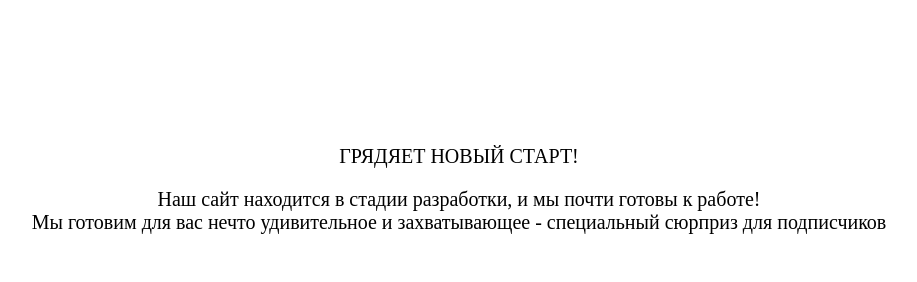
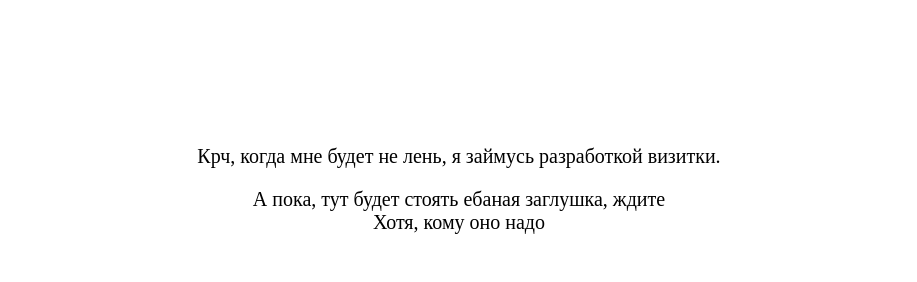
Before and after one commit to llyxa05/llyxa05, a plain HTML site: page index.html in a window 1280 px wide. Shown: the whole page, without its empty margins (181-1098 px from the left). Drawn offline with Linux system fonts and the light colour scheme.

Commit message:
Update index.html

```diff
--- a/index.html
+++ b/index.html
@@ -16,9 +16,9 @@
 </head>
 <body>
     <main>
-        <p>ГРЯДЯЕТ НОВЫЙ СТАРТ!</p>
-        <p>Наш сайт находится в стадии разработки, и мы почти готовы к работе!<br>
-Мы готовим для вас нечто удивительное и захватывающее - специальный сюрприз для подписчиков</p>
+        <p>Крч, когда мне будет не лень, я займусь разработкой визитки.</p>
+        <p>А пока, тут будет стоять ебаная заглушка, ждите<br>
+Хотя, кому оно надо</p>
    </main>
 </body>
 </html>
```
